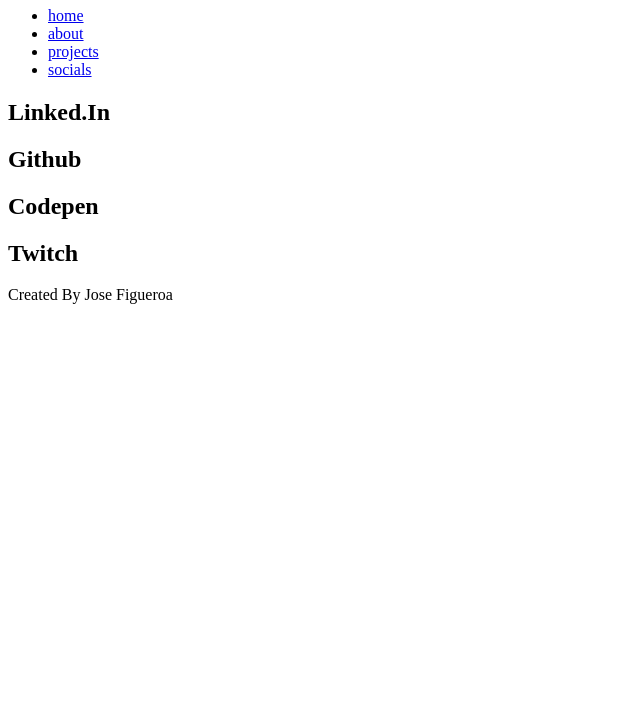
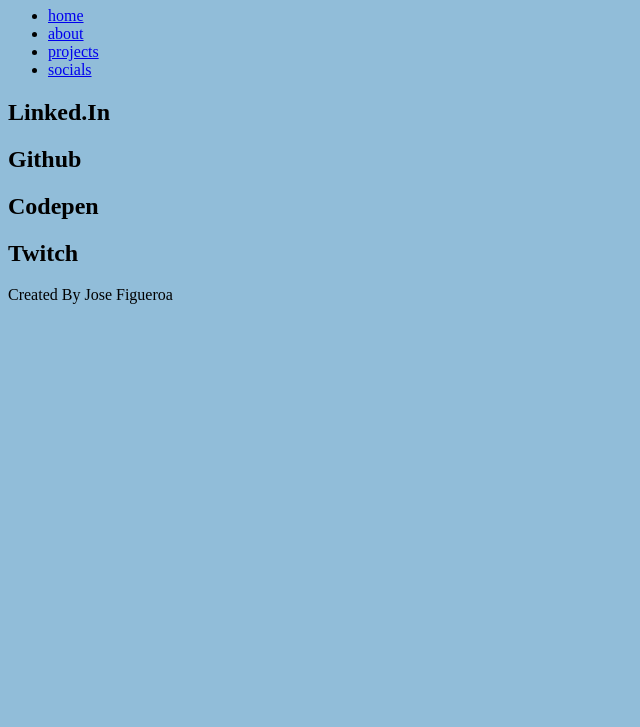
Before and after one commit to Jfigue70/Jose-s-Portfolio, a plain HTML site: page socials.html in a window 1280 px wide. Shown: the part 73-800 px from the top of the page, without its empty margins (0-640 px from the left). Drawn offline with Linux system fonts and the light colour scheme.

Commit message:
Added CSS color palette and README file

```diff
--- a/socials.html
+++ b/socials.html
@@ -3,6 +3,7 @@
 <head>
     <meta charset="UTF-8">
     <meta name="viewport" content="width=device-width, initial-scale=1.0">
+    <link rel="stylesheet" href="styles.css">
     <title>My Socials</title>
 </head>
 <body>
--- a/styles.css
+++ b/styles.css
@@ -0,0 +1,13 @@
+/* CSS by Jose Figueroa */
+/* Color Palette
+DarkBlue=#022859
+Blue=#104D73
+LightBlue=#91BDD9
+Red,Brownish=#A6847C
+Black=#0D0D0D
+*/
+
+/* Global (base) MOBILE FIRST */
+body {
+    background-color: #91BDD9;
+}
```
Also changed, not shown: about.html (+1 -0 lines), index.html (+1 -0 lines), projects.html (+1 -0 lines), 1 other file.
